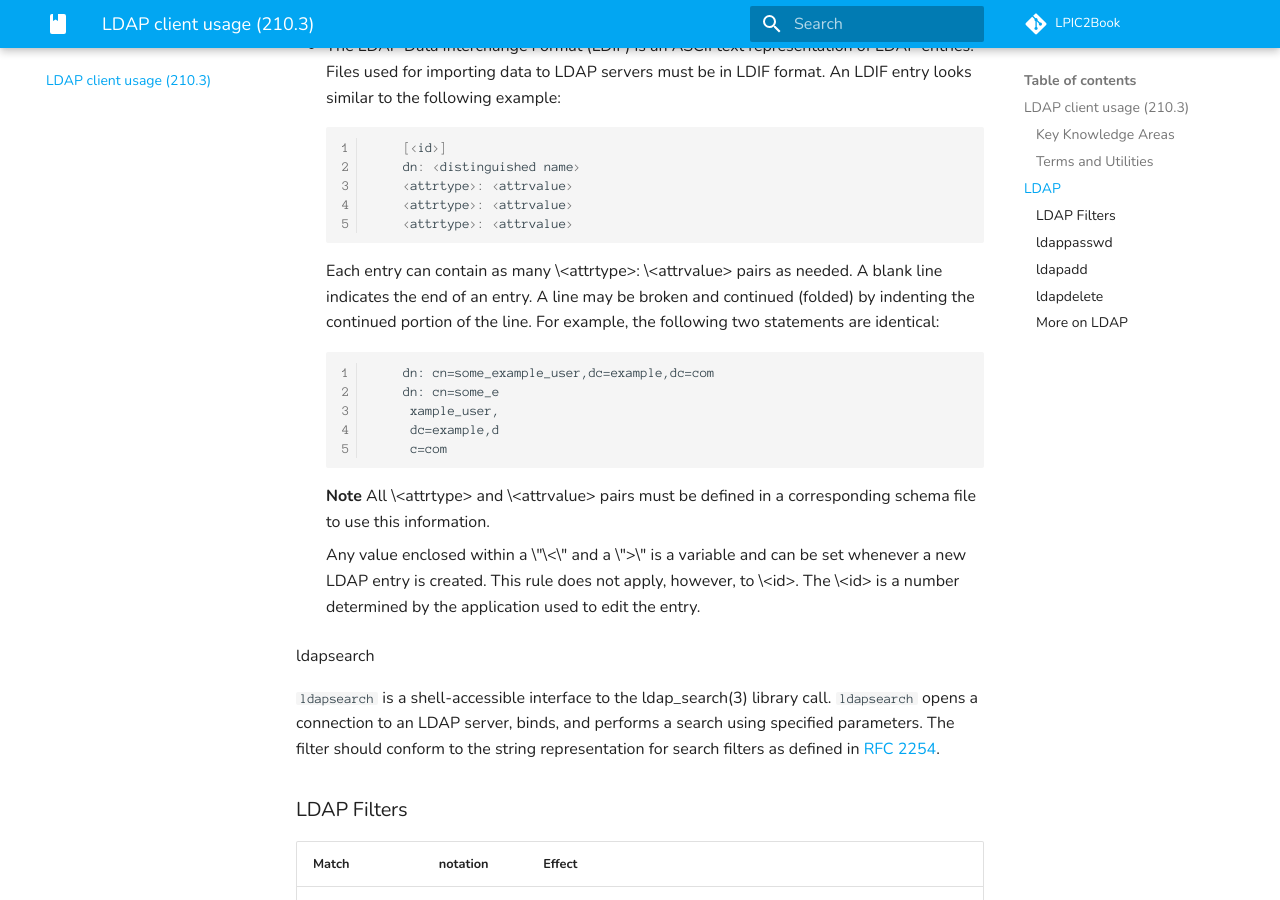
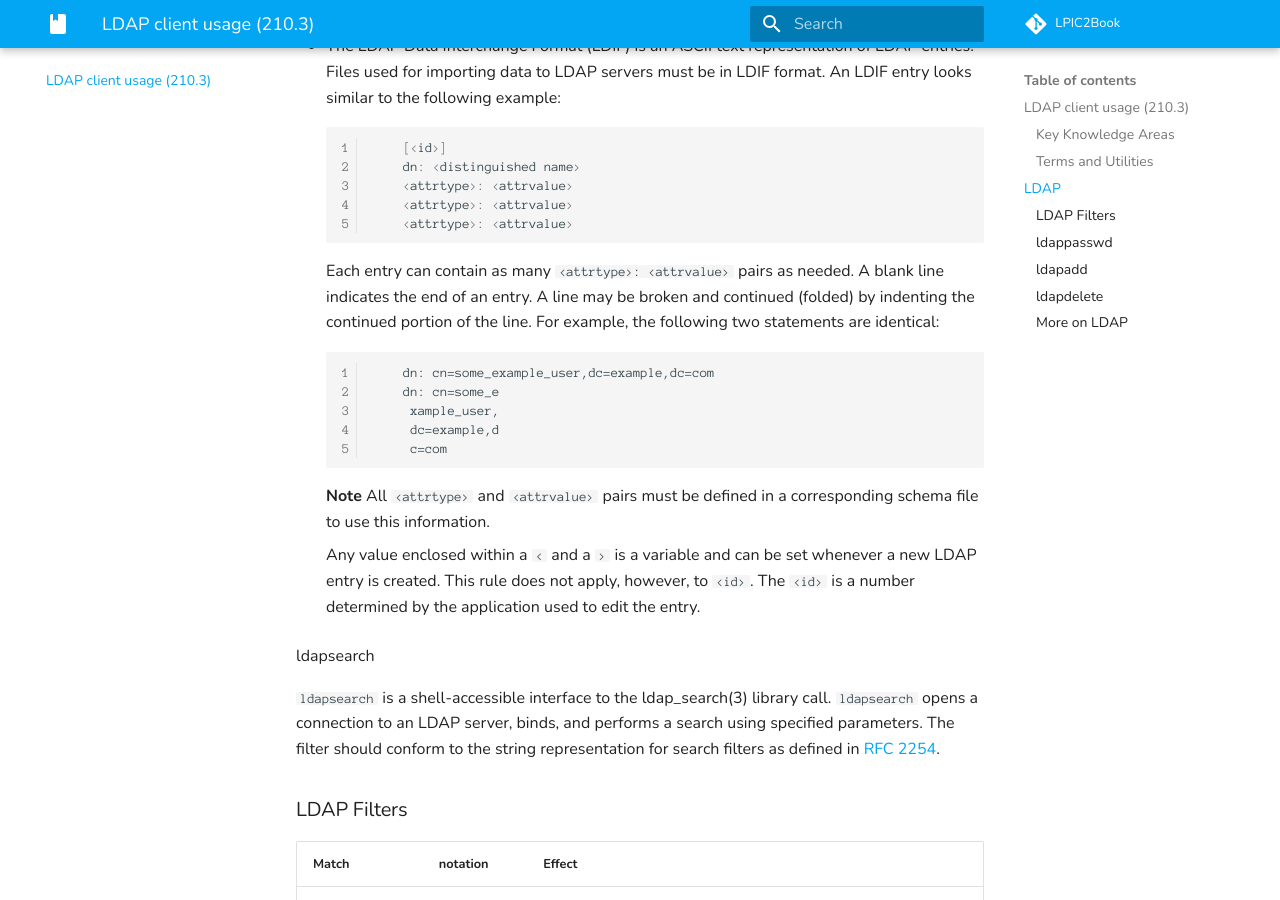
Before and after one commit to lpic2book/src, an MkDocs documentation site: the page built from docs/lpic2.210.3.md, in a window 1280 px wide and 900 px high, scrolled down 1907 px. Built offline with MkDocs 1.6.1 and Material for MkDocs 9.7.7, drawn with Linux system fonts in a browser that asks for light colours; comment, search, counter and statistics services are not loaded.

```diff
--- a/docs/lpic2.210.3.md
+++ b/docs/lpic2.210.3.md
@@ -95,7 +95,7 @@ LDIF
             <attrtype>: <attrvalue>
 
 
-    Each entry can contain as many \<attrtype\>: \<attrvalue\> pairs as
+    Each entry can contain as many `<attrtype>: <attrvalue>` pairs as
     needed. A blank line indicates the end of an entry. A line may be
     broken and continued (folded) by indenting the continued portion of
     the line. For example, the following two statements are identical:
@@ -107,12 +107,12 @@ LDIF
              c=com
 
     **Note**
-    All \<attrtype\> and \<attrvalue\> pairs must be defined in a
+    All `<attrtype>` and `<attrvalue>` pairs must be defined in a
     corresponding schema file to use this information.
 
-    Any value enclosed within a \"\<\" and a \"\>\" is a variable and
+    Any value enclosed within a `<` and a `>` is a variable and
     can be set whenever a new LDAP entry is created. This rule does not
-    apply, however, to \<id\>. The \<id\> is a number determined by the
+    apply, however, to `<id>`. The `<id>` is a number determined by the
     application used to edit the entry.
 
 ldapsearch
```
